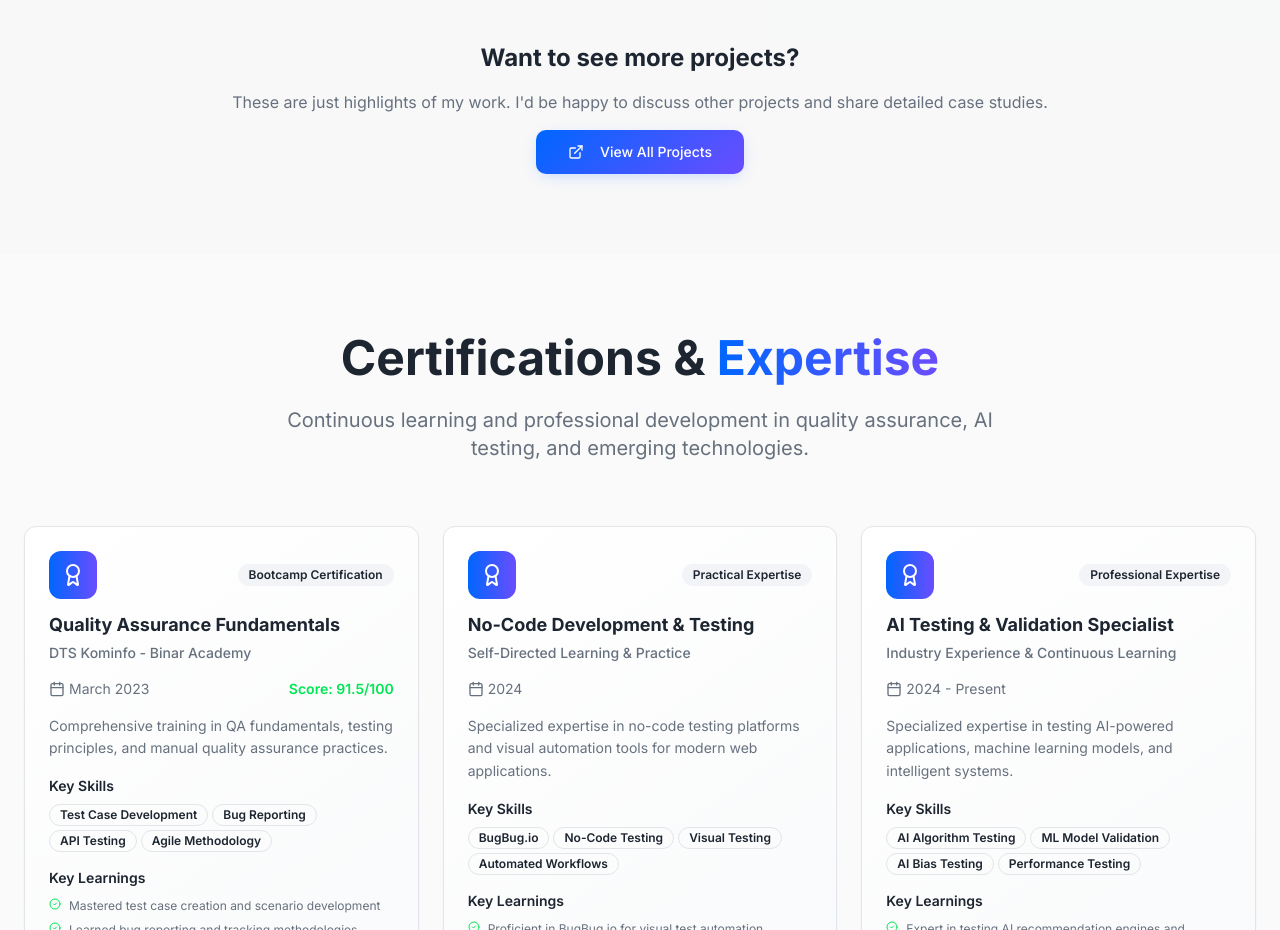
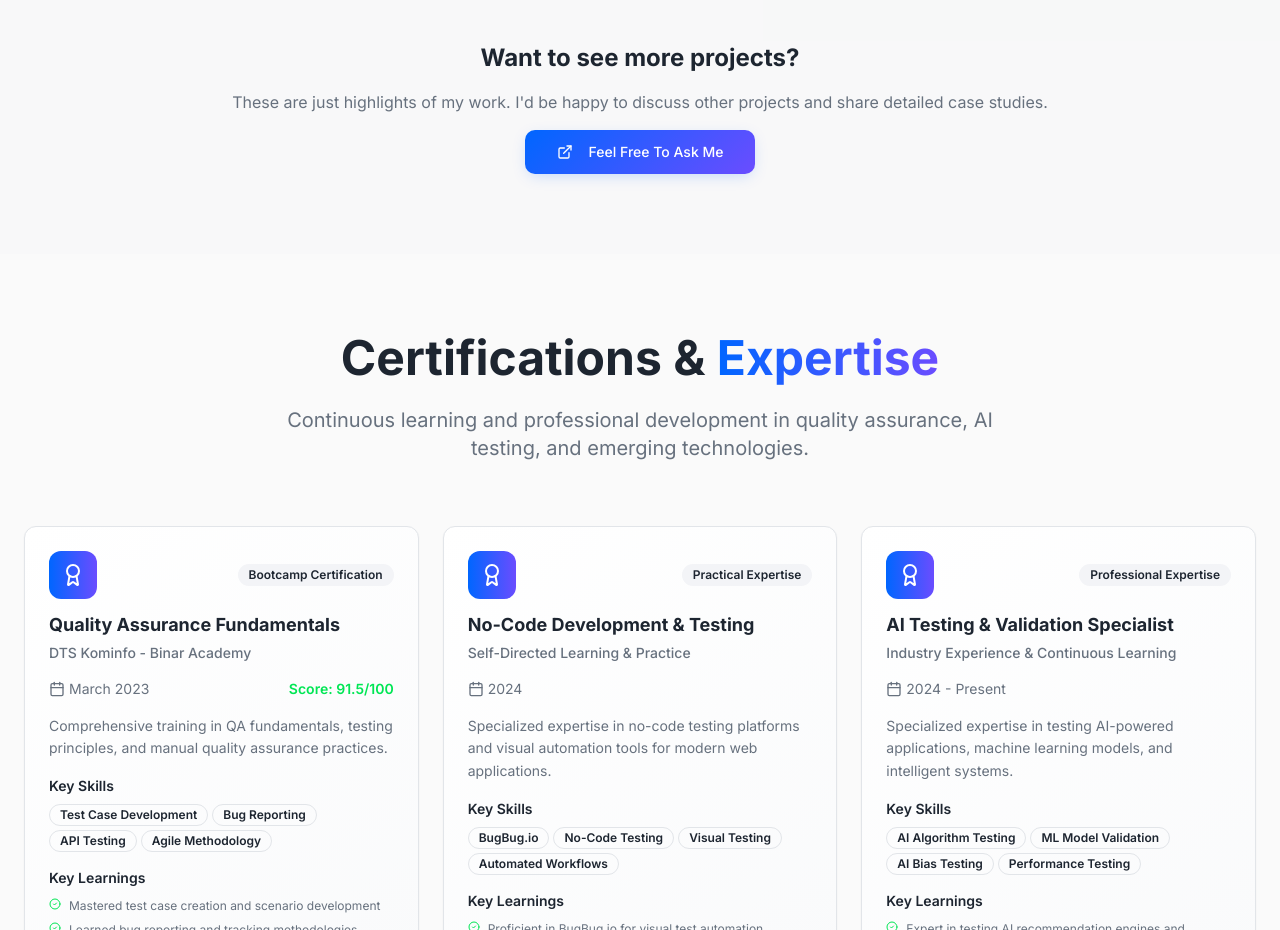
Before and after one commit to riantra/AndrianSyahputra-, a React (Vite) app: page / in a window 1280 px wide. Shown: the part 7580-8510 px from the top of the page. Built offline with nearby package versions, Linux system fonts and the light colour scheme.

Commit message:
Update ProjectsSection.tsx

```diff
--- a/src/components/Portfolio/ProjectsSection.tsx
+++ b/src/components/Portfolio/ProjectsSection.tsx
@@ -225,7 +225,7 @@ const ProjectsSection = () => {
             </p>
             <Button size="lg" className="btn-primary">
               <ExternalLink className="w-5 h-5 mr-2" />
-              View All Projects
+              Feel Free To Ask Me
             </Button>
           </div>
         </div>
```
